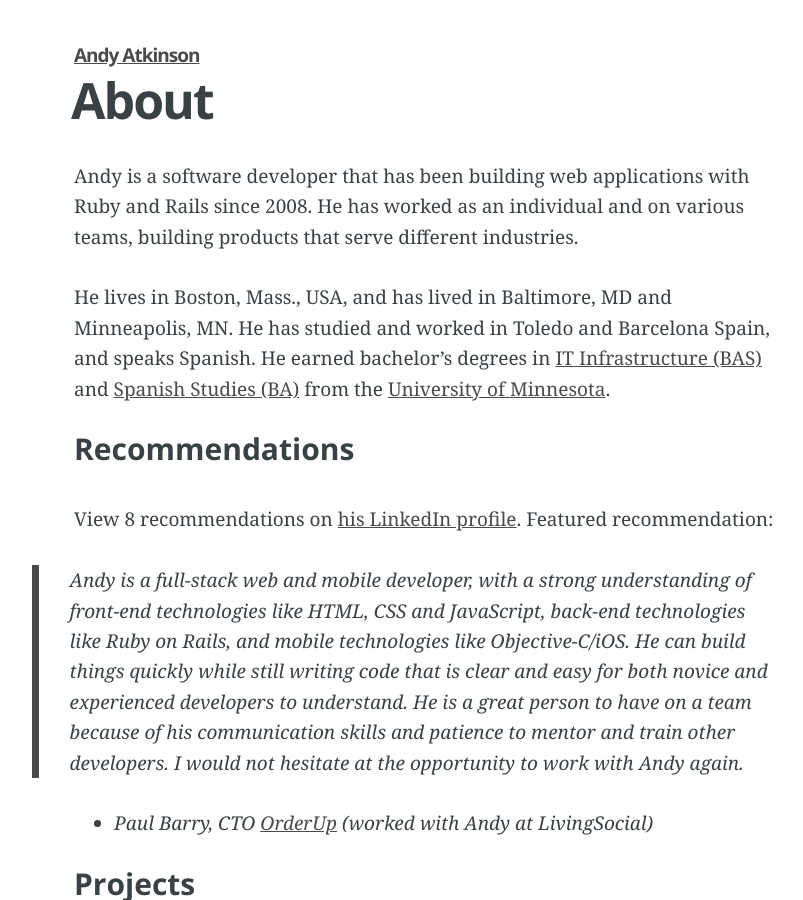
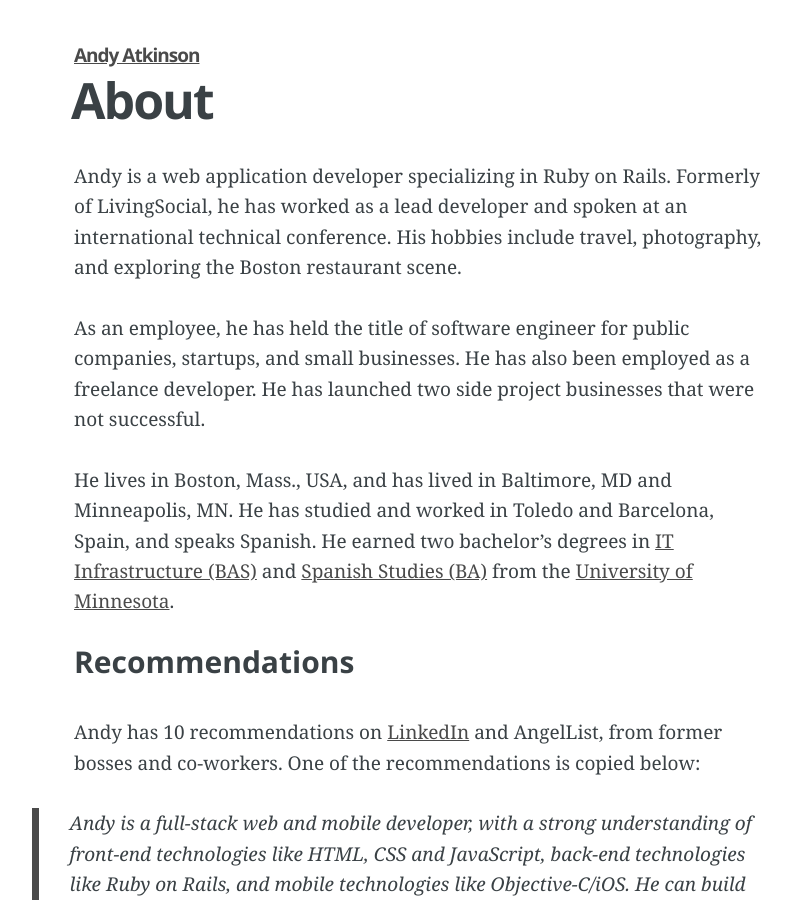
Before and after one commit to andyatkinson/blog, a Jekyll site: the page built from about/index.md, in a window 1280 px wide and 900 px high. Shown: the whole window, without its empty margins (216-1019 px from the left). Built offline with Jekyll 4.4.1, drawn with Linux system fonts in a browser that asks for light colours; Markdown is read by kramdown in place of the engine named in the settings.

Commit message:
Update about page and bio

```diff
--- a/_config.yml
+++ b/_config.yml
@@ -1,6 +1,6 @@
 name: Andy Atkinson
 description: Ruby, software development, startups
-meta_description: "Andy Atkinson, ruby programmer and software engineer in Boston, MA"
+meta_description: "Andy Atkinson, Ruby on Rails programmer and software engineer in Boston, MA"
 
 exclude: [config.ru, Gemfile, Gemfile.lock, Procfile, Rakefile, README.md, vendor, LICENSE.txt]
 
--- a/_layouts/post.html
+++ b/_layouts/post.html
@@ -55,7 +55,7 @@ about: 'about'
                     	<h4> {{ site.author }} </h4>
                     	<!-- Author Bio -->
                       <div>
-                        <p>Andy is a software developer building web applications with Ruby and Rails. <a href="{{ site.baseurl }}{{ page.about }}">Learn More</a></p>
+                        <p>Andy is a web application developer specializing in Ruby on Rails. Formerly of LivingSocial, he has worked as a lead developer and spoken at an international technical conference. <a href="{{ site.baseurl }}{{ page.about }}">Learn More</a></p>
                       </div>
                     </article>
                 </section>
--- a/about/index.md
+++ b/about/index.md
@@ -4,12 +4,14 @@ title: About
 projects: 'projects'
 ---
 
-Andy is a software developer that has been building web applications with Ruby and Rails since 2008. He has worked as an individual and on various teams, building products that serve different industries.
+Andy is a web application developer specializing in Ruby on Rails. Formerly of LivingSocial, he has worked as a lead developer and spoken at an international technical conference. His hobbies include travel, photography, and exploring the Boston restaurant scene.
 
-He lives in Boston, Mass., USA, and has lived in Baltimore, MD and Minneapolis, MN. He has studied and worked in Toledo and Barcelona Spain, and speaks Spanish. He earned bachelor's degrees in [IT Infrastructure (BAS)](http://www.cce.umn.edu/BAS-IT-Infrastructure/) and [Spanish Studies (BA)](http://spanport.umn.edu/ugrad/majors.html) from the [University of Minnesota](http://www.umn.edu).
+As an employee, he has held the title of software engineer for public companies, startups, and small businesses. He has also been employed as a freelance developer. He has launched two side project businesses that were not successful.
+
+He lives in Boston, Mass., USA, and has lived in Baltimore, MD and Minneapolis, MN. He has studied and worked in Toledo and Barcelona, Spain, and speaks Spanish. He earned two bachelor's degrees in [IT Infrastructure (BAS)](http://www.cce.umn.edu/BAS-IT-Infrastructure/) and [Spanish Studies (BA)](http://spanport.umn.edu/ugrad/majors.html) from the [University of Minnesota](http://www.umn.edu).
 
 #### Recommendations
-View 8 recommendations on [his LinkedIn profile](www.linkedin.com/in/andyatkinson/). Featured recommendation:
+Andy has 10 recommendations on [LinkedIn](www.linkedin.com/in/andyatkinson/) and AngelList, from former bosses and co-workers. One of the recommendations is copied below:
 
 > Andy is a full-stack web and mobile developer, with a strong understanding of front-end technologies like HTML, CSS and JavaScript, back-end technologies like Ruby on Rails, and mobile technologies like Objective-C/iOS. He can build things quickly while still writing code that is clear and easy for both novice and experienced developers to understand. He is a great person to have on a team because of his communication skills and patience to mentor and train other developers. I would not hesitate at the opportunity to work with Andy again.
 
```
